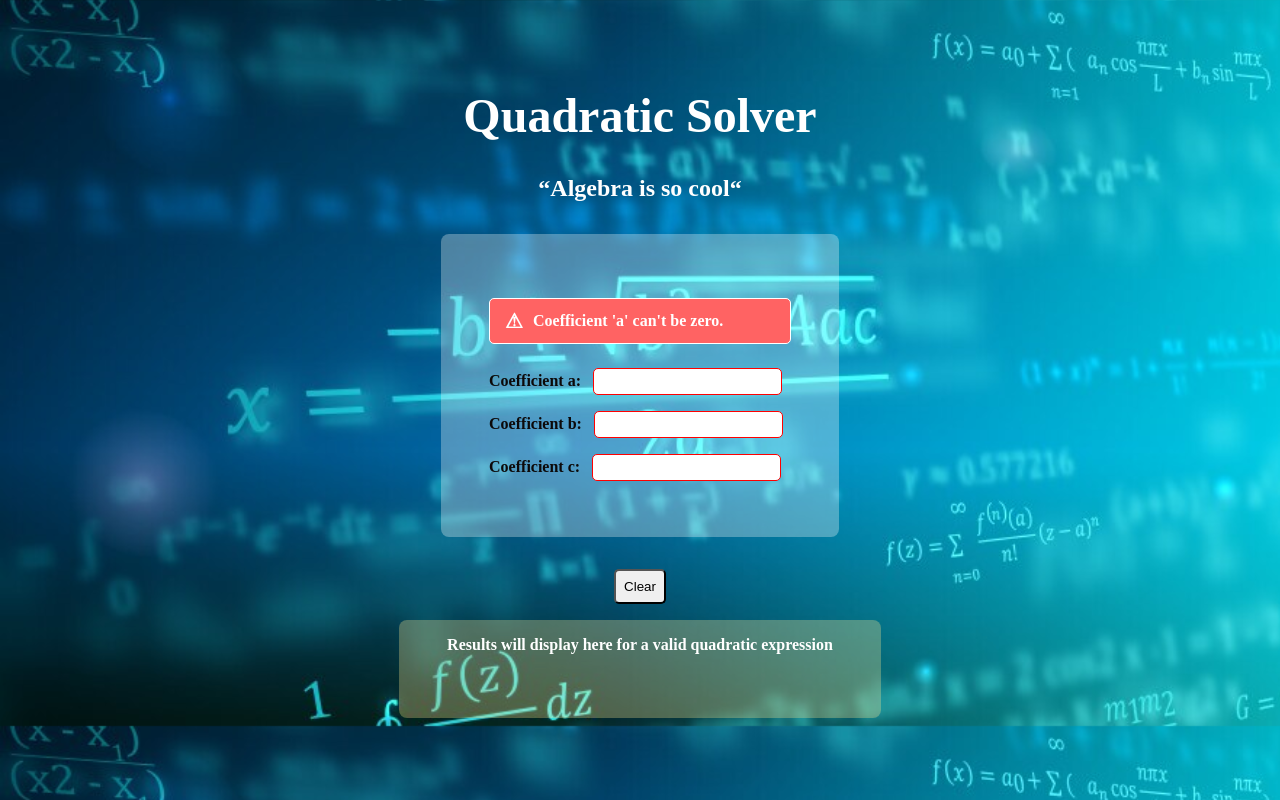
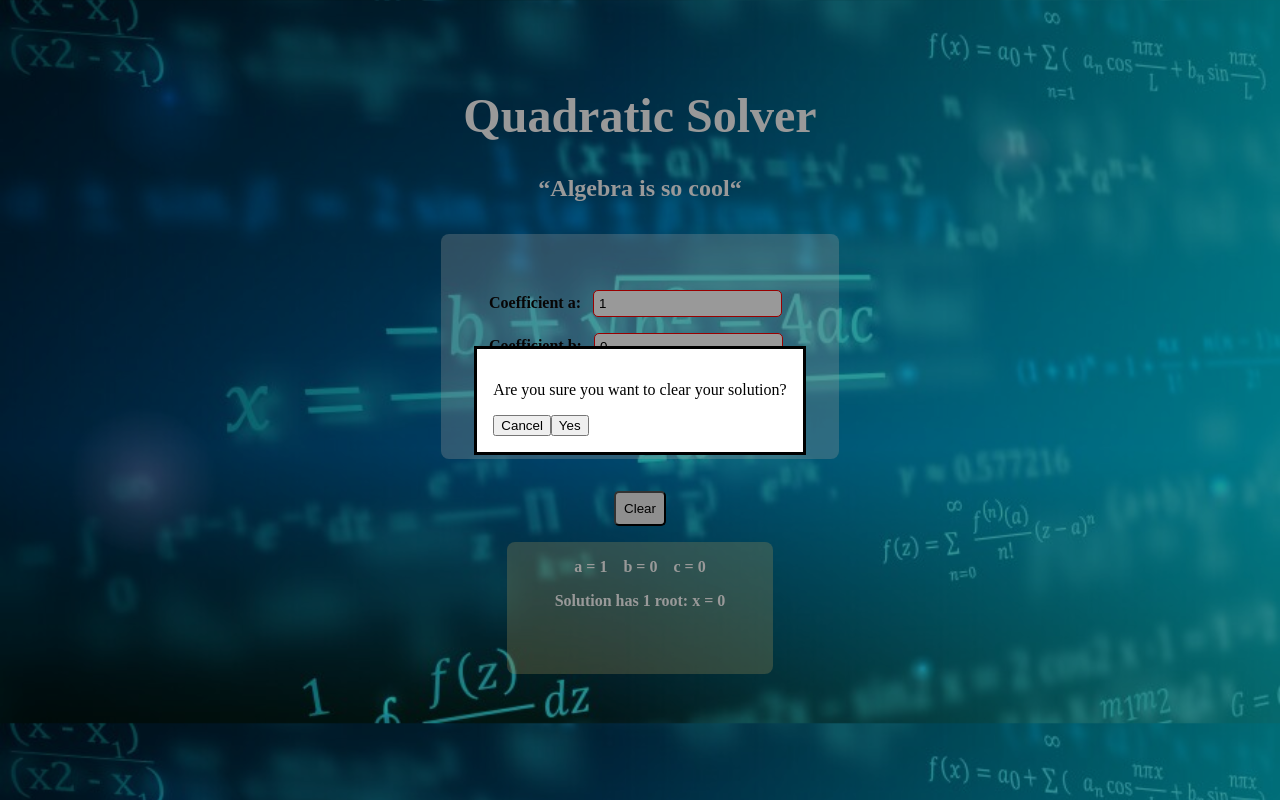
Before and after one commit to kelvinmacharia254/quadratic-solver-ReactJs, a React (Vite) app: page / in a window 1280 px wide. Both pictures are taken after a click on the button "Clear". Built offline with nearby package versions, Linux system fonts and the light colour scheme.

Commit message:
add modal to confirm clear using forwardRef

```diff
--- a/src/App.jsx
+++ b/src/App.jsx
@@ -1,7 +1,8 @@
 import Input from "./components/Input.jsx";
 import Results from "./components/Results.jsx";
 import "./index.css"
-import {useState} from "react";
+import {useRef, useState} from "react";
+import Modal from "./components/Modal.jsx";
 function App() {
     const [coefficients, setCoefficients] = useState(
         {
@@ -10,6 +11,8 @@ function App() {
             coefficient_c: 0,
         }
     );
+
+    const dialogRef = useRef(null);
 
     // determine whether coefficient_a is invalid
     let coefficient_aValid = Number(coefficients.coefficient_a) === 0 || coefficients.coefficient_a === ''
@@ -21,19 +24,25 @@ function App() {
         })
     }
 
-    function reset(){
-        setCoefficients(
+    function reset(buttonIdentity){
+        if(buttonIdentity === "clear"){
+            console.log(`buttonIdentity: ${buttonIdentity}`);
+            dialogRef.current.showModal();
+        } else if(buttonIdentity === "confirm-clear"){
+            dialogRef.current.close();
+            console.log(`buttonIdentity: ${buttonIdentity}`);
+            setCoefficients(
             {
             coefficient_a: "",
             coefficient_b: "",
             coefficient_c: "",
+        })
         }
-        )
     }
     return (
     <>
         <div className="container">
-
+            <Modal ref={dialogRef} onClickModalButton={reset}/>
             <div id="header">
                 <h1>Quadratic Solver</h1>
                 <h4>&ldquo;Algebra is so cool&ldquo;</h4>
@@ -47,7 +56,7 @@ function App() {
             </div>
 
             <div id="clear-button">
-                <button onClick={reset}>Clear</button>
+                <button onClick={(event)=>reset(event.target.value)} value="clear">Clear</button>
             </div>
 
             <div id="results">
--- /dev/null
+++ b/src/components/Modal.jsx
@@ -0,0 +1,24 @@
+
+// eslint-disable-next-line react/prop-types
+import {forwardRef, useRef} from "react";
+
+
+
+const Modal = forwardRef(({onClickModalButton}, ref) => {
+    function handleClick(event) {
+    onClickModalButton(event.target.value)
+}
+     return(
+        <>
+            <dialog ref = {ref}>
+                <p>Are you sure you want to clear your solution?</p>
+                <form method="dialog">
+                    <button value="cancel-modal">Cancel</button>
+                    <button onClick={(event)=>handleClick(event)} value="confirm-clear">Yes</button>
+                </form>
+            </dialog>
+        </>
+    )
+})
+
+export default Modal;
--- a/src/index.css
+++ b/src/index.css
@@ -89,3 +89,8 @@ body{
 #warning{
     font-size: 20px; /* Icon size */
 }
+
+::backdrop{
+    background-color: rgba(0, 0, 0, 0.5);
+    opacity: 0.8;
+}
```
